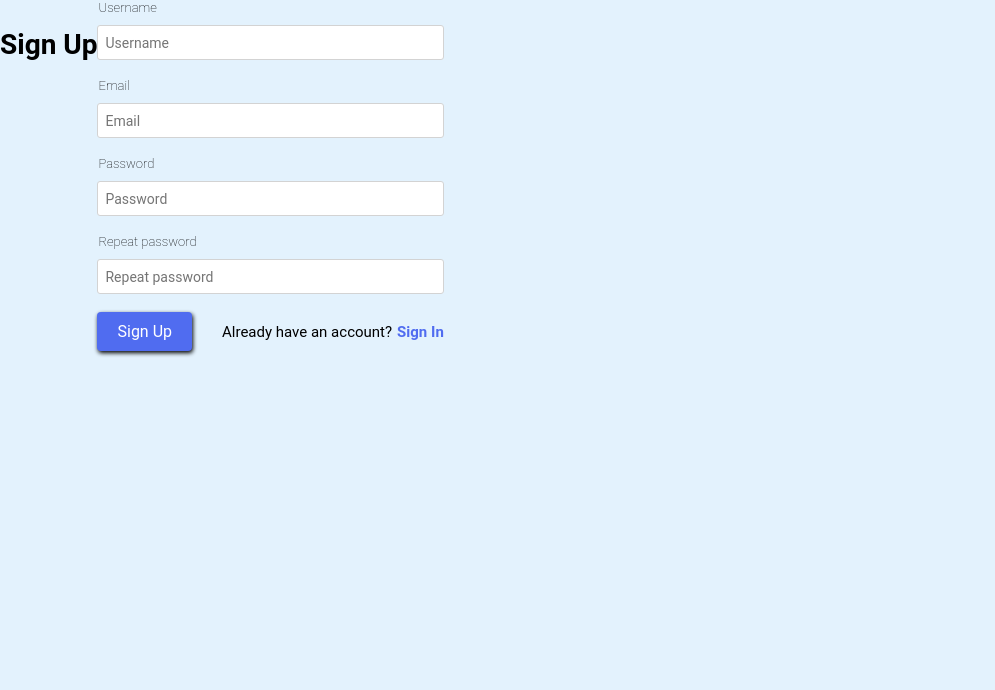
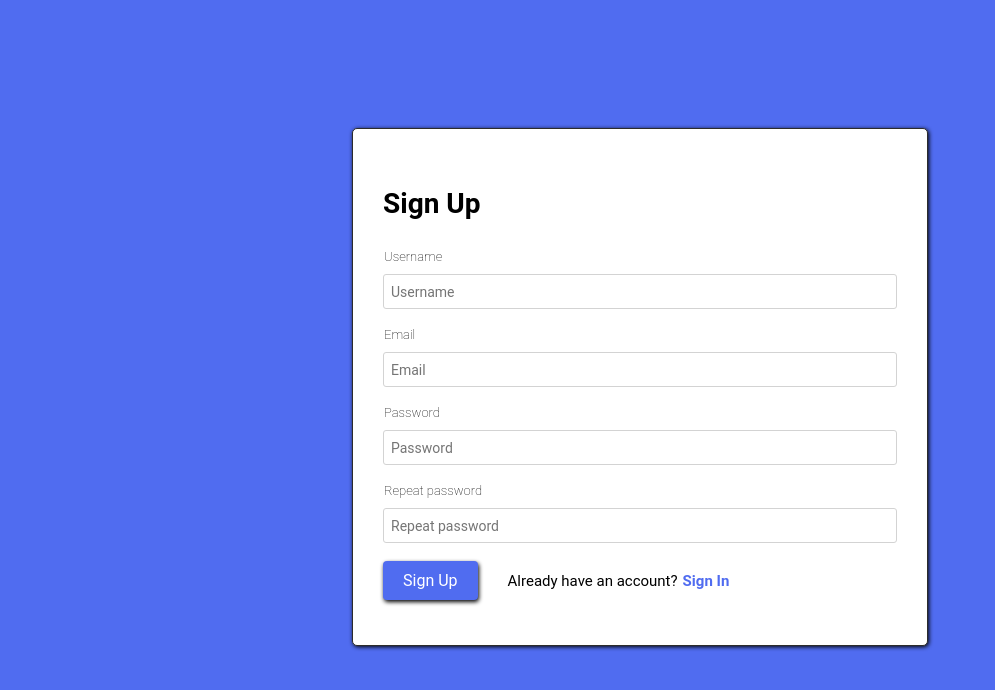
Before and after one commit to BG-dev/Project-TimeM, a React (Create React App) app in the folder Client/: page /register in a window 1280 px wide. Shown: the top 690 px of the page, without its empty margins (0-995 px from the left). Built offline with nearby package versions, Linux system fonts and the light colour scheme.

Commit message:
add public routes

```diff
--- a/Client/src/App.jsx
+++ b/Client/src/App.jsx
@@ -1,10 +1,10 @@
-import React, { useContext } from "react";
+import React from "react";
 import { Routes, Route } from "react-router-dom";
 import { Navbar } from "./components";
 import { useAuth } from "./hooks/auth.hook";
 import { LoginForm, RegisterForm } from "./components";
-import ProtectedRoute from "./components/ProtectedRoute";
-import { ProfilePage, HomePage } from "./pages";
+import { ProtectedRoute, PublicRoute } from "./routes";
+import { ProfilePage, HomePage, AuthPage } from "./pages";
 
 function App() {
   const { isLoggedIn } = useAuth();
@@ -13,8 +13,24 @@ function App() {
     <div className="container">
       {isLoggedIn && <Navbar />}
       <Routes>
-        <Route path="login" element={<LoginForm />} />
-        <Route path="register" element={<RegisterForm />} />
+        <Route element={<PublicRoute />}>
+          <Route
+            path="/login"
+            element={
+              <AuthPage>
+                <LoginForm />
+              </AuthPage>
+            }
+          />
+          <Route
+            path="/register"
+            element={
+              <AuthPage>
+                <RegisterForm />
+              </AuthPage>
+            }
+          />
+        </Route>
         <Route element={<ProtectedRoute />}>
           <Route path="/" element={<HomePage />} />
           <Route path="/profile" element={<ProfilePage />} />
--- a/Client/src/pages/AuthPage/AuthPage.jsx
+++ b/Client/src/pages/AuthPage/AuthPage.jsx
@@ -4,15 +4,10 @@ import { LoginForm, RegisterForm } from "../../components";
 
 import "./AuthPage.scss";
 
-function AuthPage() {
+function AuthPage({ children }) {
   return (
     <div className="auth-wrapper">
-      <div className="auth">
-        <Routes>
-          <Route path="/login" element={<LoginForm />} />
-          <Route path="/register" element={<RegisterForm />} />
-        </Routes>
-      </div>
+      <div className="auth">{children}</div>
     </div>
   );
 }
--- a/Client/src/pages/ProfilePage/ProfilePage.jsx
+++ b/Client/src/pages/ProfilePage/ProfilePage.jsx
@@ -1,16 +1,11 @@
 import React from "react";
-import { useSelector } from "react-redux";
 
 function ProfilePage() {
-  const user = useSelector((state) => state.userReducer.user);
-  const { username } = user;
-
   return (
     <>
       <h1>Your Profile</h1>
-      <div className="row">
-        <i className="col large material-icons">account_circle</i>
-        <h4 className="col">{username}</h4>
+      <div>
+        <h2>Petya</h2>
       </div>
     </>
   );
--- a/Client/src/components/ProtectedRoute.jsx
+++ b/Client/src/routes/ProtectedRoute.jsx
@@ -1,9 +1,9 @@
 import React from "react";
 import { useAuth } from "../hooks/auth.hook";
-import { Navigate } from "react-router-dom";
+import { Navigate, Outlet } from "react-router-dom";
 
 export default function ProtectedRoute({ children }) {
   const { isLoggedIn } = useAuth();
 
-  return isLoggedIn === true ? children : <Navigate to="/login" replace />;
+  return isLoggedIn === true ? <Outlet /> : <Navigate to="/login" replace />;
 }
--- /dev/null
+++ b/Client/src/routes/PublicRoute.jsx
@@ -0,0 +1,9 @@
+import React from "react";
+import { useAuth } from "../hooks/auth.hook";
+import { Navigate, Outlet } from "react-router-dom";
+
+export default function PublicRoute({ children }) {
+  const { isLoggedIn } = useAuth();
+
+  return isLoggedIn === false ? <Outlet /> : <Navigate to="/" replace />;
+}
--- /dev/null
+++ b/Client/src/routes/index.js
@@ -0,0 +1,4 @@
+import ProtectedRoute from "./ProtectedRoute";
+import PublicRoute from "./PublicRoute";
+
+export { ProtectedRoute, PublicRoute };
```
